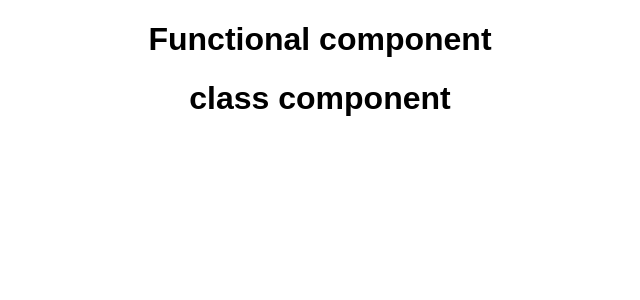
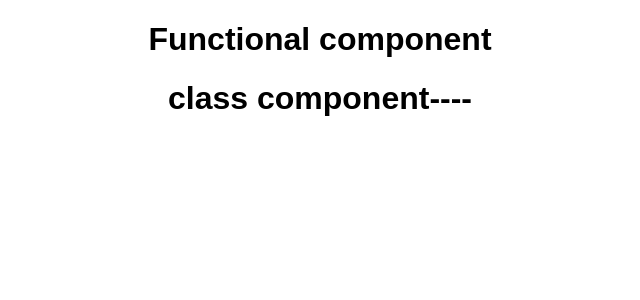
Before and after one commit to arunkumar419R/react-practice, a React (Create React App) app: page / in a window 1280 px wide. Shown: the top 300 px of the page, without its empty margins (320-960 px from the left). Built offline with nearby package versions, Linux system fonts and the light colour scheme.

Commit message:
cls comp updated

```diff
--- a/src/components/ClsComp.js
+++ b/src/components/ClsComp.js
@@ -2,7 +2,7 @@ import React from "react";
 
 class ClsComp extends React.Component {
   render() {
-    return <h1>class component</h1>;
+    return <h1>class component----</h1>;
   }
 }
 
```
